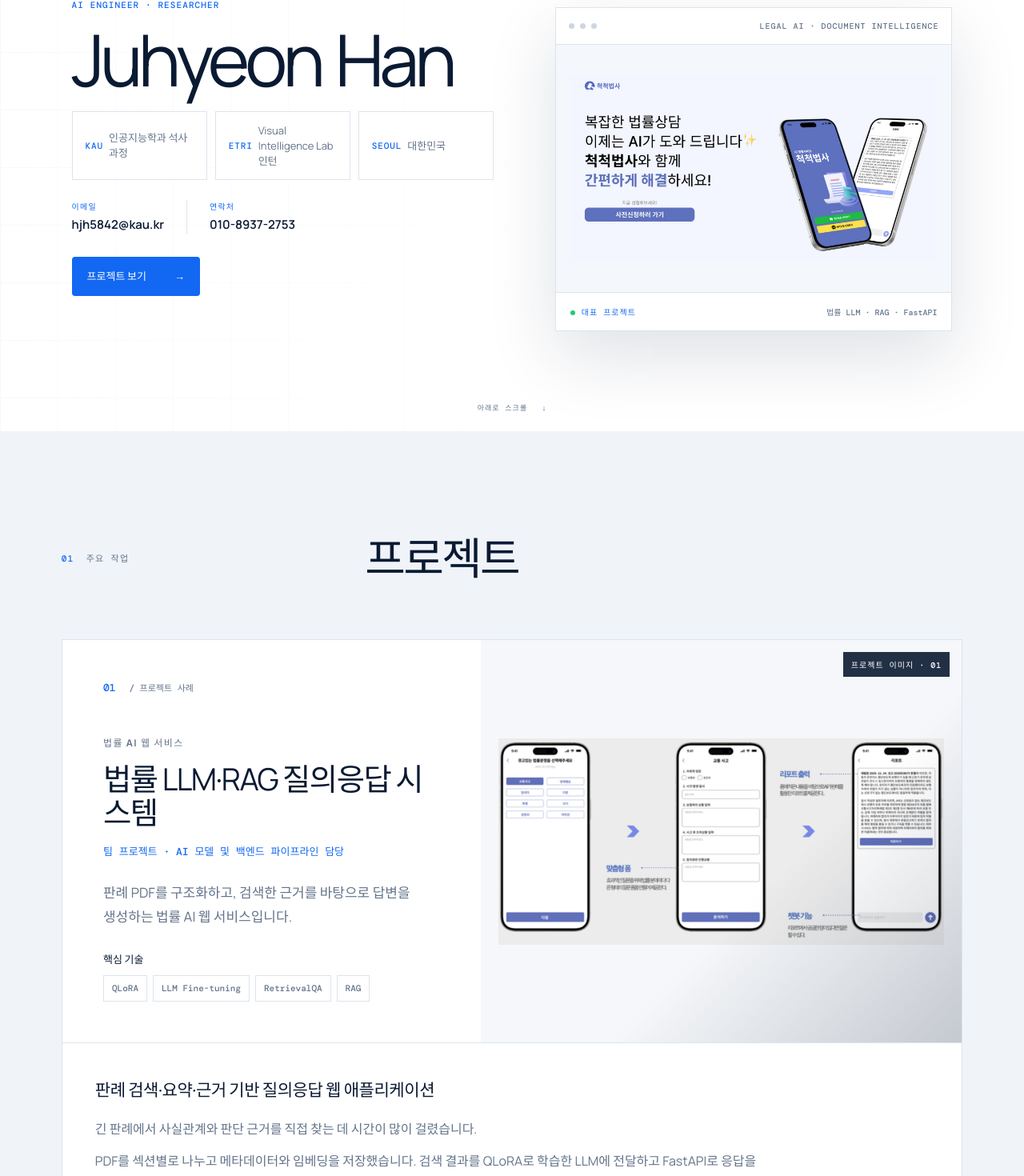
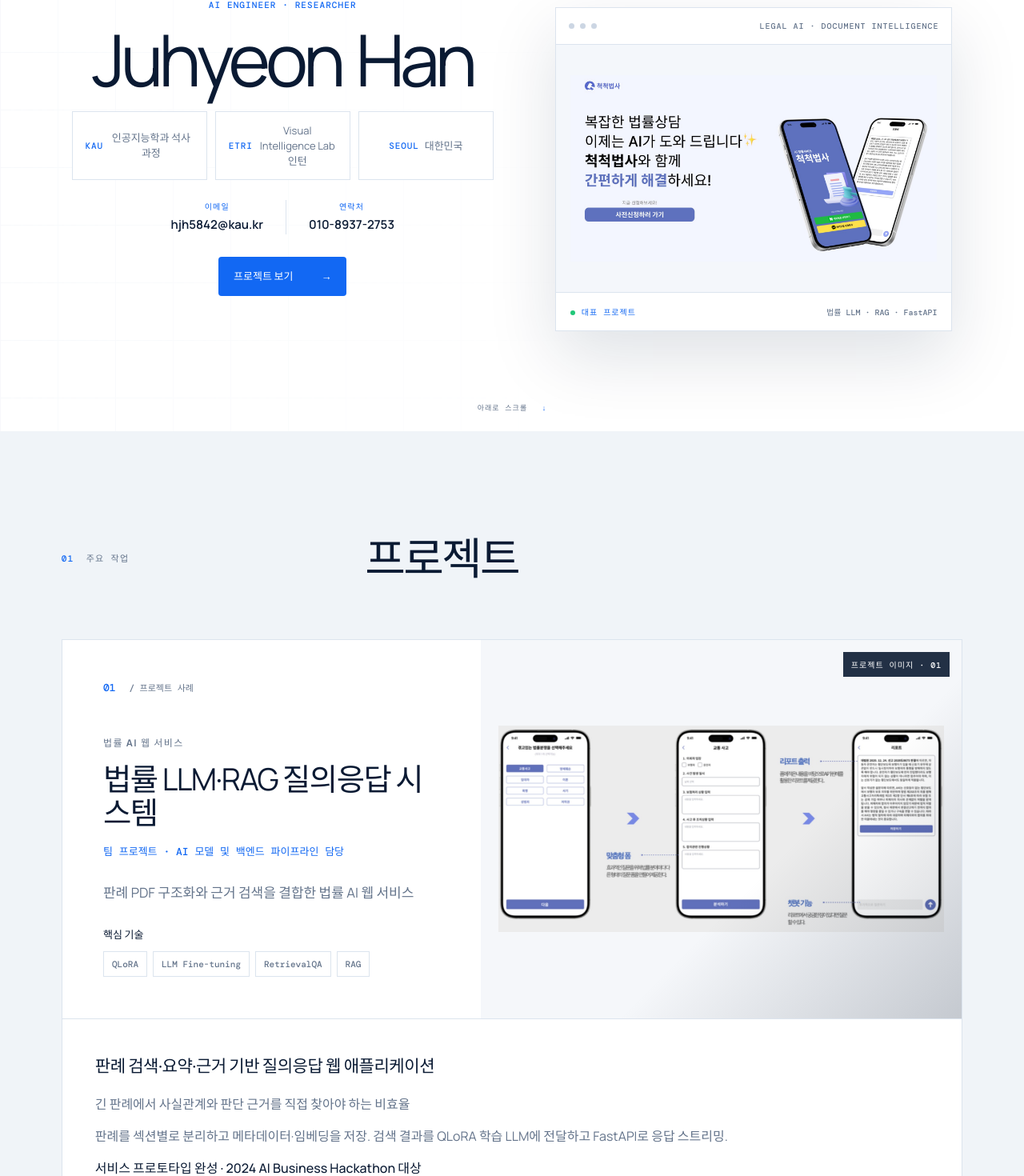
Before and after one commit to juhyunhan/portfolio, a React (Vite) app: page / in a window 1280 px wide. Shown: the part 151-1621 px from the top of the page at 80% size. Built offline with nearby package versions, Linux system fonts and the light colour scheme; a web font is replaced by a local one.

Commit message:
Center hero content and simplify project copy

```diff
--- a/src/App.tsx
+++ b/src/App.tsx
@@ -22,31 +22,31 @@ const projectPresentation: Record<string, { title: string; domain: string; summa
   'legal-qlora-rag': {
     title: '법률 LLM·RAG 질의응답 시스템',
     domain: '법률 AI 웹 서비스',
-    summary: '판례 PDF를 구조화하고, 검색한 근거를 바탕으로 답변을 생성하는 법률 AI 웹 서비스입니다.',
-    why: '긴 판례에서 사실관계와 판단 근거를 직접 찾는 데 시간이 많이 걸렸습니다.',
+    summary: '판례 PDF 구조화와 근거 검색을 결합한 법률 AI 웹 서비스',
+    why: '긴 판례에서 사실관계와 판단 근거를 직접 찾아야 하는 비효율',
     what: '판례 검색·요약·근거 기반 질의응답 웹 애플리케이션',
-    how: 'PDF를 섹션별로 나누고 메타데이터와 임베딩을 저장했습니다. 검색 결과를 QLoRA로 학습한 LLM에 전달하고 FastAPI로 응답을 스트리밍했습니다.',
-    result: '서비스 프로토타입을 완성하고 2024 AI Business Hackathon 대상을 수상했습니다.',
+    how: '판례를 섹션별로 분리하고 메타데이터·임베딩을 저장. 검색 결과를 QLoRA 학습 LLM에 전달하고 FastAPI로 응답 스트리밍.',
+    result: '서비스 프로토타입 완성 · 2024 AI Business Hackathon 대상',
     flow: ['판례 PDF 정리', '임베딩·검색', 'QLoRA LLM', 'FastAPI 스트리밍'],
   },
   'event-rag-chatbot': {
     title: 'CatchPlan 행사 추천 챗봇',
     domain: '출시 모바일 서비스',
-    summary: '전국 행사 탐색과 일정 관리, 대화형 추천을 결합해 실제 출시한 모바일 앱입니다.',
-    why: '여러 곳에 흩어진 행사 정보 때문에 일정과 취향에 맞는 행사를 한 번에 찾기 어려웠습니다.',
+    summary: '전국 행사 탐색·일정 관리·대화형 추천을 결합해 출시한 모바일 앱',
+    why: '여러 곳에 흩어진 행사 정보와 일정·취향 기반 탐색의 불편',
     what: '행사 탐색·캘린더·대화형 추천을 결합한 모바일 앱 CatchPlan',
-    how: 'AI 담당으로 행사 데이터를 임베딩해 Pinecone에 저장하고, RetrievalQA와 Agent를 구성해 FastAPI 스트리밍 API로 앱과 연결했습니다.',
-    result: '모바일 앱을 실제 출시하고 산학프로젝트와 ICT 융합 프로젝트 경진대회에서 대상을 수상했습니다.',
+    how: '행사 데이터를 임베딩해 Pinecone에 저장. RetrievalQA·Agent를 FastAPI 스트리밍 API로 앱과 연결.',
+    result: '모바일 앱 출시 · 산학프로젝트 및 ICT 융합 프로젝트 경진대회 대상',
     flow: ['행사 데이터', 'Pinecone 검색', 'RAG Agent', '모바일 앱 연동'],
   },
   'vlm-scene-text': {
     title: 'VLM 기반 한국어 현수막 인식',
     domain: '멀티모달 AI 연구',
-    summary: '한국어 현수막의 문자를 읽고 유형을 분류하기 위한 VLM 학습·평가 연구입니다.',
-    why: '원근 왜곡과 복잡한 배경이 있는 현수막은 기존 OCR만으로 문자 인식과 유형 분류를 함께 처리하기 어려웠습니다.',
+    summary: '한국어 현수막 OCR과 유형 분류를 위한 VLM 학습·평가 연구',
+    why: '원근 왜곡과 복잡한 배경에서 발생하는 OCR·유형 분류 성능 저하',
     what: 'Qwen2.5-VL-3B 기반 현수막 OCR·유형 분류 실험',
-    how: '영역 검출과 왜곡 보정 후 VLM이 OCR과 분류 결과를 함께 출력하도록 구성하고, 데이터 조합별 성능과 오류를 분석했습니다.',
-    result: 'ETRI 인턴 연구 결과를 AISP 2025와 ICCE-Asia 2025 논문 2편으로 발표했습니다.',
+    how: '영역 검출·왜곡 보정 후 VLM이 OCR과 분류를 함께 출력. 데이터 조합별 성능과 오류 분석.',
+    result: 'AISP 2025 · ICCE-Asia 2025 논문 2편 발표',
     flow: ['현수막 전처리', 'VLM Fine-tuning', 'OCR·유형 분류', '오류 분석'],
   },
 }
--- a/src/index.css
+++ b/src/index.css
@@ -178,9 +178,11 @@
 
 /* Compact first viewport and strengthen the three identity facts */
 .hero{min-height:auto;align-items:start;padding-top:125px;padding-bottom:90px}
-.hero-copy{padding-top:24px}
+.hero-copy{padding-top:24px;text-align:center}
+.hero h1.portfolio-name{justify-content:center}
+.hero-contact,.hero-actions{justify-content:center}
 .identity-facts{display:grid;grid-template-columns:repeat(3,minmax(0,1fr));gap:10px;max-width:760px;margin-top:30px}
-.identity-facts span{min-height:56px;padding:14px 16px;font-size:13px;justify-content:flex-start}
+.identity-facts span{min-height:56px;padding:14px 16px;font-size:13px;justify-content:center;text-align:center}
 .identity-facts b{font-size:11px}
 
 @media(max-width:1000px){
```
